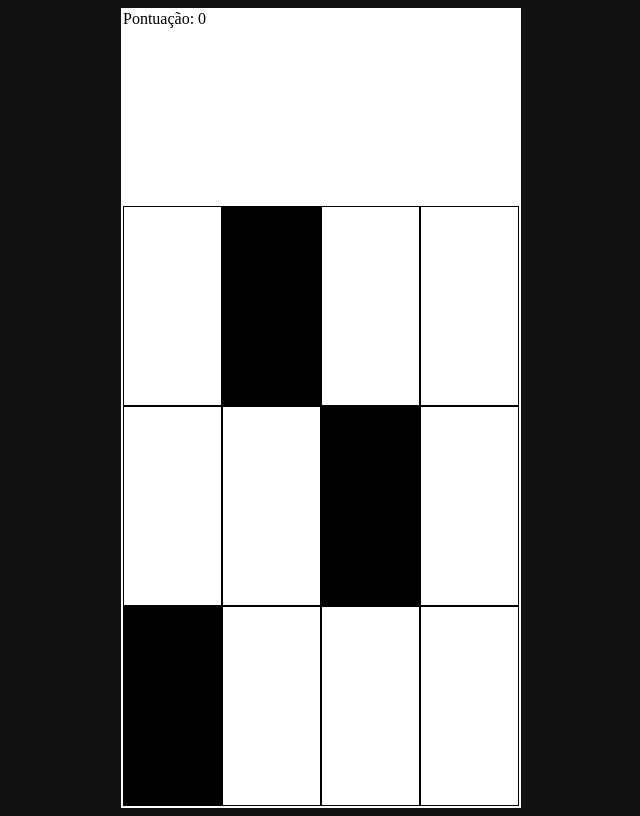
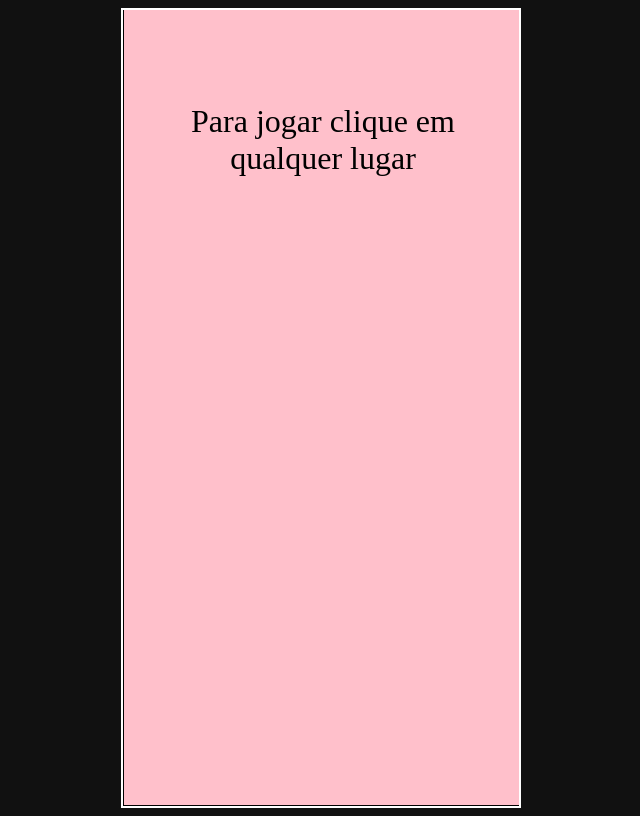
Before and after one commit to FernandaBernardo/piano-tiles, a plain HTML site: page index.html in a window 1280 px wide. Shown: the whole page, without its empty margins (319-959 px from the left). Drawn offline with Linux system fonts and the light colour scheme.

Commit message:
adiciona tela inicial do jogo e arruma pontuação

```diff
--- a/index.html
+++ b/index.html
@@ -10,6 +10,9 @@
     <body>
     	<div class='game'>
 				<form class='piano'>
+						<input type="checkbox" name="start" id="start">
+						<label for="start"></label>
+
 						<input type="radio" id="tecla-a1" name="tecla-a" />
 						<input class='target-key' type="radio" id="tecla-a2" name="tecla-a" />
 						<input type="radio" id="tecla-a3" name="tecla-a" />
@@ -25,6 +28,11 @@
 						<input type="radio" id="tecla-c3" name="tecla-c" />
 						<input type="radio" id="tecla-c4" name="tecla-c" />
 
+						<input type="radio" id="tecla-d1" name="tecla-d" />
+						<input type="radio" id="tecla-d2" name="tecla-d" />
+						<input type="radio" id="tecla-d3" name="tecla-d" />
+						<input class='target-key' type="radio" id="tecla-d4" name="tecla-d" />
+
 						<label for="tecla-a1"></label>
 						<label class='target-key' for="tecla-a2"></label>
 						<label for="tecla-a3"></label>
@@ -39,6 +47,11 @@
 						<label for="tecla-c2"></label>
 						<label for="tecla-c3"></label>
 						<label for="tecla-c4"></label>
+
+						<label for="tecla-d1"></label>
+						<label for="tecla-d2"></label>
+						<label for="tecla-d3"></label>
+						<label class='target-key' for="tecla-d4"></label>
 				</form>
 			</div>
     </body>
--- a/style.css
+++ b/style.css
@@ -5,6 +5,34 @@
 body {
 	background-color: #111;
 	counter-reset: points;
+}
+
+.piano input[name='start'] {
+	display: none;
+}
+
+.piano label[for='start'] {
+	width: 400px;
+	height: 100vh;
+	background-color: pink;
+	position: absolute;
+	top: 0;
+	left: 0;
+	z-index: 2;
+}
+
+.piano label[for='start']:before {
+	content: 'Para jogar clique em qualquer lugar';
+	vertical-align: middle;
+	text-align: center;
+	display: block;
+	font-size: 2em;
+	padding: 3em 1em;
+	margin: 0 auto;
+}
+
+.piano input[name='start']:checked + label {
+	display: none;
 }
 
 .game {
@@ -45,18 +73,28 @@ input.target-key:checked {
 	counter-increment: points;
 }
 
-input[name='tecla-c'].target-key:checked ~ label {
+input[name='tecla-d'].target-key:checked ~ label {
 	transform: translateY(25vh);
 }
 
-input[name='tecla-b'].target-key:checked ~ input[name='tecla-c'].target-key:checked ~ label {
+input[name='tecla-c'].target-key:checked ~ input[name='tecla-d'].target-key:checked ~ label {
 	transform: translateY(50vh);
 }
 
-input[name='tecla-a'].target-key:checked ~ input[name='tecla-b'].target-key:checked ~ input[name='tecla-c'].target-key:checked ~ label {
+input[name='tecla-b'].target-key:checked ~ input[name='tecla-c'].target-key:checked ~ input[name='tecla-d'].target-key:checked ~ label {
 	transform: translateY(75vh);
+}
+
+input[name='tecla-a'].target-key:checked ~ input[name='tecla-b'].target-key:checked ~ input[name='tecla-c'].target-key:checked ~ input[name='tecla-d'].target-key:checked ~ label {
+	transform: translateY(100vh);
 }
 
 .game:after {
 	content: 'Pontuação: ' counter(points);
+	background-color: #eff;
+	box-shadow: 1px 1px 1px #ccc;
+	padding: 0.5em 1em;
+	text-align: center;
+	font-size: 1.2em;
+	position: absolute;
 }
```
